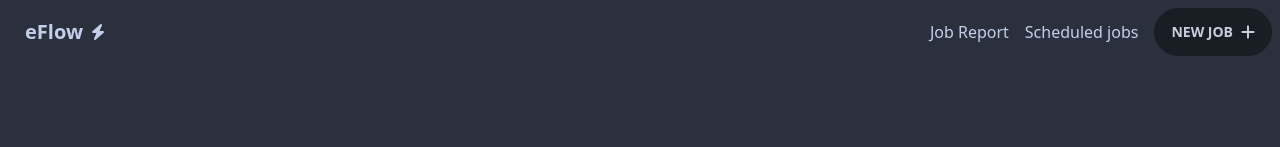
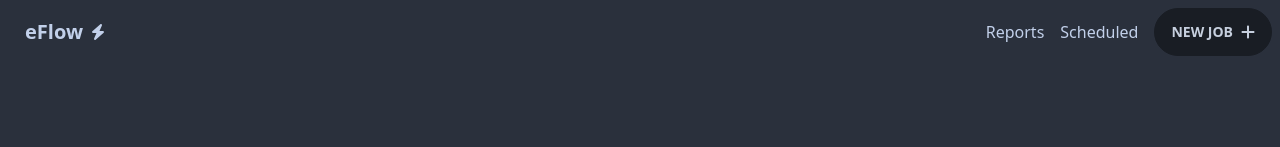
Before and after one commit to simon-hng/e-flow, a Next.js app: page / in a window 1280 px wide. Shown: the top 147 px of the page. Built offline with nearby package versions, Linux system fonts and the light colour scheme.

Commit message:
shorten header navigation names

```diff
--- a/pages/_app.js
+++ b/pages/_app.js
@@ -17,8 +17,8 @@ function MyApp({ Component, pageProps }) {
         </div>
 
         <div className="space-x-4">
-          <Link href="/job-report">Job Report</Link>
-          <Link href="/scheduled-jobs">Scheduled jobs</Link>
+          <Link href="/job-report">Reports</Link>
+          <Link href="/scheduled-jobs">Scheduled</Link>
           <Link href="/create-job" className="btn rounded-full">
             new job
             <FontAwesomeIcon icon={faPlus} className="inline-block h-4 ml-2" />
```
